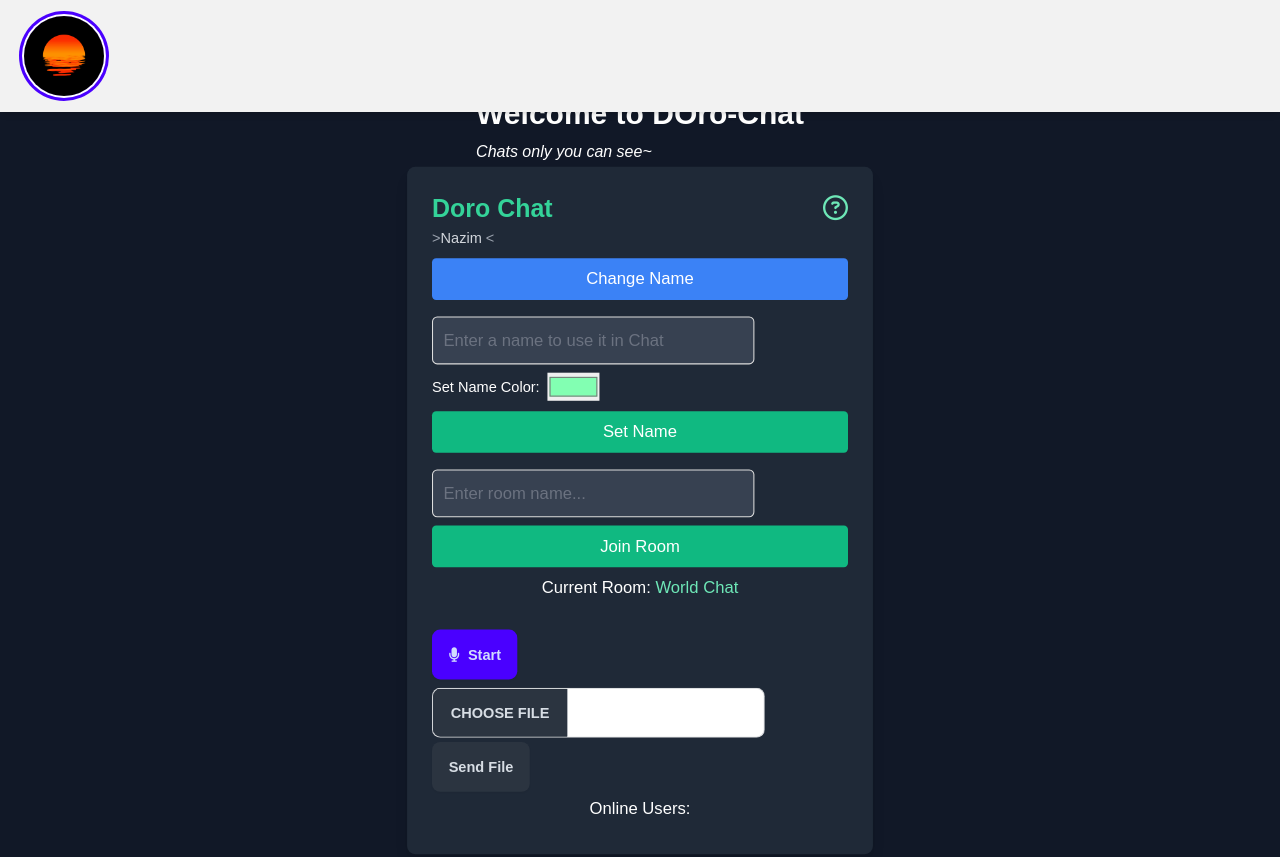
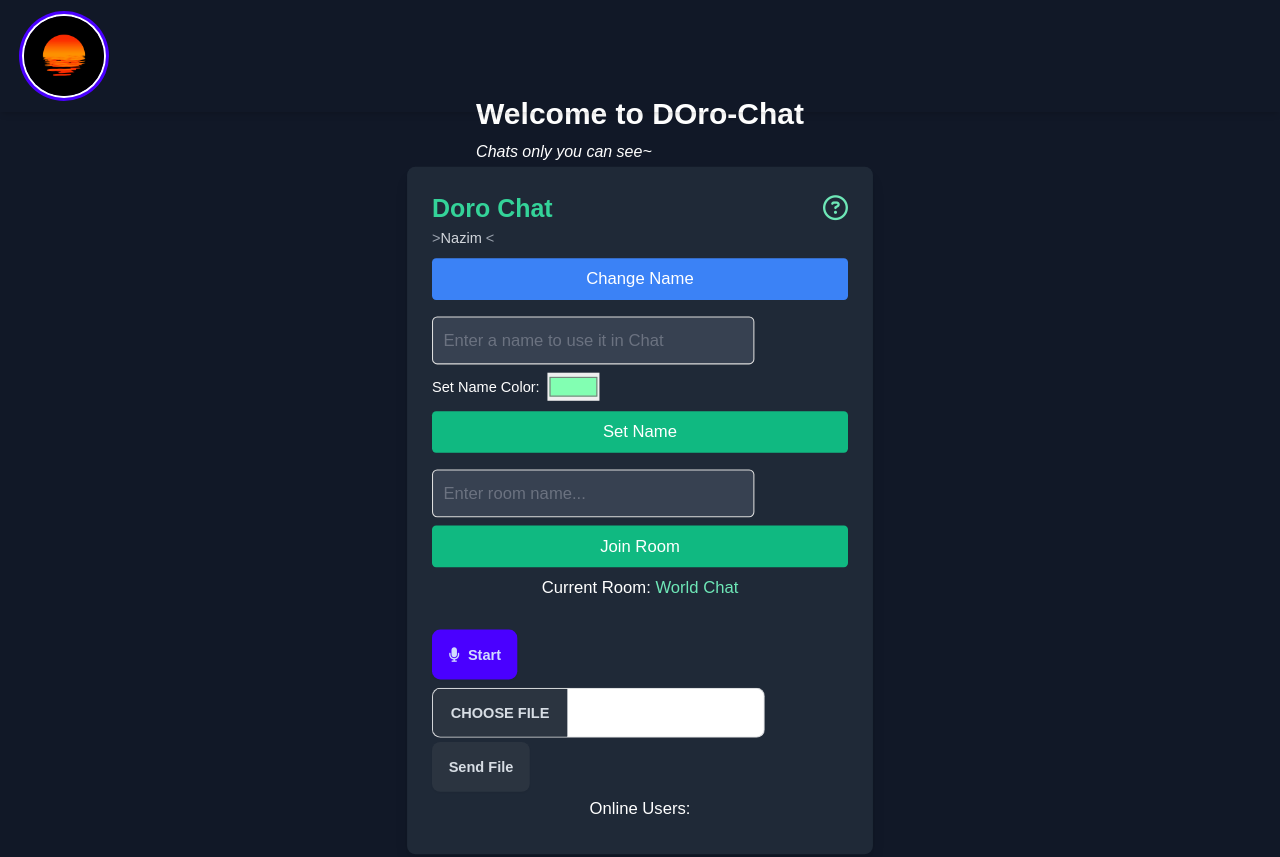
Before and after one commit to Abdul-Ahadexpo/online-chat, a website: page public/index.html in a window 1280 px wide. Drawn offline with nearby package versions, Linux system fonts and the light colour scheme; no server answers.

Commit message:
Update index.html

```diff
--- a/public/index.html
+++ b/public/index.html
@@ -287,7 +287,7 @@
 
 
 <!-- Navbar -->
-<div class="navbar bg-base-200 fixed top-0 left-0 w-full shadow-md z-[9999]">
+<div class="navbar bg-transparent fixed top-0 left-0 w-full shadow-md z-[9999]">
   <div class="flex items-center justify-between px-4 py-2">
     <!-- Avatar with Dropdown -->
     <div class="dropdown dropdown-end">
```
